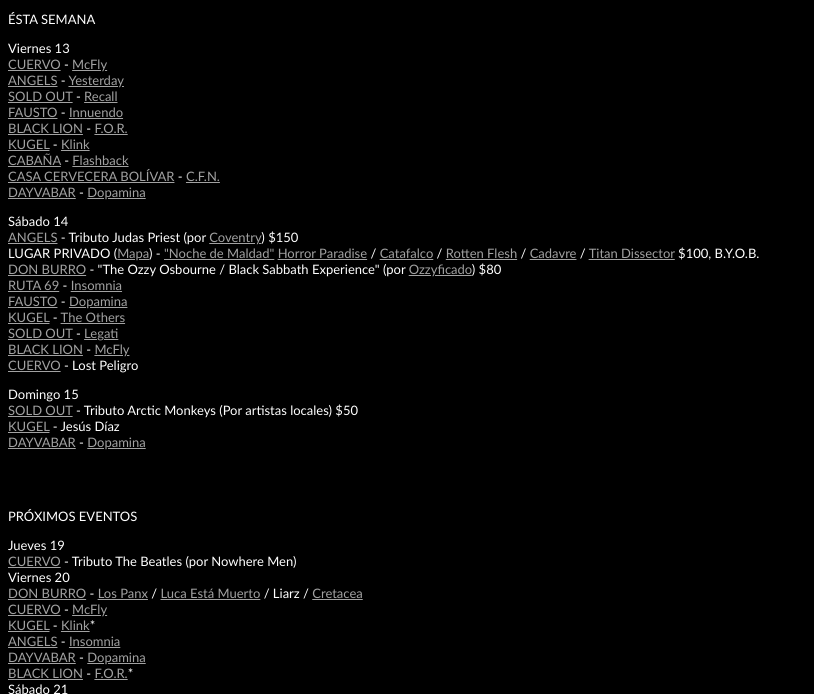
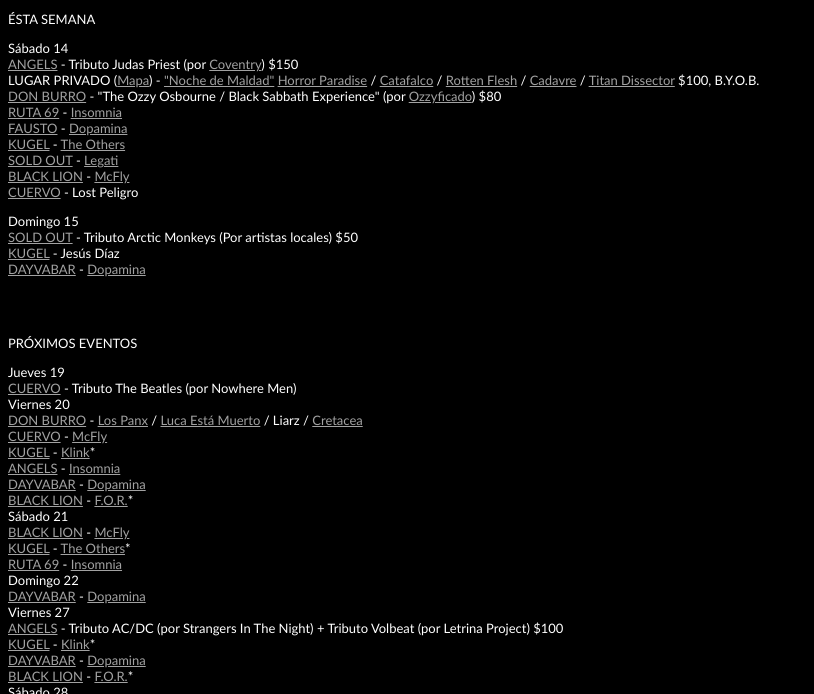
Before and after one commit to La-Lista-CUU/Toay, a plain HTML site: page index.html in a window 1280 px wide. Shown: the part 75-769 px from the top of the page, without its empty margins (0-814 px from the left). Drawn offline with Linux system fonts and the light colour scheme.

Commit message:
Add files via upload

```diff
--- a/index.html
+++ b/index.html
@@ -29,23 +29,13 @@ a:visited {
   <header class="helvetica-type">
     <p><span style="font-family: 'Lucida Grande', 'Lucida Sans Unicode', 'Lucida Sans', 'DejaVu Sans', Verdana, sans-serif; font-size: x-large; text-align: center;"><strong>LA LISTA CUU</strong></span><strong><br>
       </strong> <span style="font-size: x-small">v alpha 0.1 - Última actualización:
-      <!-- #BeginDate format:Sp1a -->13/1/23 11:02 PM<!-- #EndDate -->
+      <!-- #BeginDate format:Sp1a -->14/1/23 2:21 AM<!-- #EndDate -->
       <br>
       alcaraciones / adiciones / correcciones <a href="mailto:eloy_e@live.com">eloy_e@live.com</a></span><br>
     </p>
   </header>
 </header>
 <p class="helvetica-type">ÉSTA SEMANA</p>
-<p class="helvetica-type">Viernes 13<br>
-  <a href="https://www.facebook.com/OldSchoolChih" target="new">CUERVO</a> - <a href="https://www.facebook.com/McFlyCuu" target="new">McFly</a> <br>
-  <a href="https://www.facebook.com/angelsrockbar" target="new">ANGELS</a> - <a href="https://www.facebook.com/profile.php?id=100075831792907" target="new">Yesterday<br>
-  </a><a href="https://www.facebook.com/SoldOutCUU" target="new">SOLD OUT</a> - <a href="https://www.facebook.com/RecallCUU" target="new">Recall</a><br>
-  <a href="https://www.facebook.com/faustocuu" target="new">FAUSTO</a> - <a href="https://www.facebook.com/InnuendoChih" target="new">Innuendo</a><br>
-  <a href="https://www.facebook.com/blacklionchih" target="new">BLACK LION</a> - <a href="https://www.facebook.com/FanaticsofRock" target="new">F.O.R.</a><br>
-  <a href="https://www.facebook.com/profile.php?id=100057410111990" target="_blank">KUGEL</a> - <a href="https://www.facebook.com/KLINKcb" target="new">Klink</a><br>
-  <a href="https://www.facebook.com/cabanabarcuu" target="new">CABAÑA</a> - <a href="https://www.facebook.com/profile.php?id=100064050157549" target="new">Flashback</a><br>
-  <a href="https://www.facebook.com/casacervecerabolivar" target="new">CASA CERVECERA BOLÍVAR</a> - <a href="https://www.facebook.com/CollectiveFearNation" target="new">C.F.N.</a><br>
-<a href="https://www.facebook.com/dayvabar" target="_blank">DAYVABAR</a> - <a href="https://www.facebook.com/DopaminaRock" target="new">Dopamina</a></p>
 <p class="helvetica-type">Sábado 14<br>
   <a href="https://www.facebook.com/angelsrockbar" target="new">ANGELS</a><a href="#" target="new"></a> - Tributo Judas Priest (por <a href="https://linktr.ee/coventrymx" target="new">Coventry</a><a href="#" target="new"></a>) $150<br>
 LUGAR PRIVADO (<a href="https://maps.app.goo.gl/YkwnfZiE3AeqhFwF6" target="new">Mapa</a>) - <a href="https://www.facebook.com/events/1308166520004488" target="new">"Noche de Maldad"</a>  <a href="https://www.facebook.com/HORRORPARADISEofficial" target="new">Horror Paradise</a> / <a href="https://www.facebook.com/profile.php?id=100067339476971" target="new">Catafalco</a> / <a href="https://www.facebook.com/rottenfleshgrincore" target="new">Rotten Flesh</a> / <a href="https://www.facebook.com/CadavreGrindNoise" target="new">Cadavre</a> / <a href="https://www.facebook.com/titandissector" target="new">Titan Dissector</a> $100, B.Y.O.B.<br>
```
